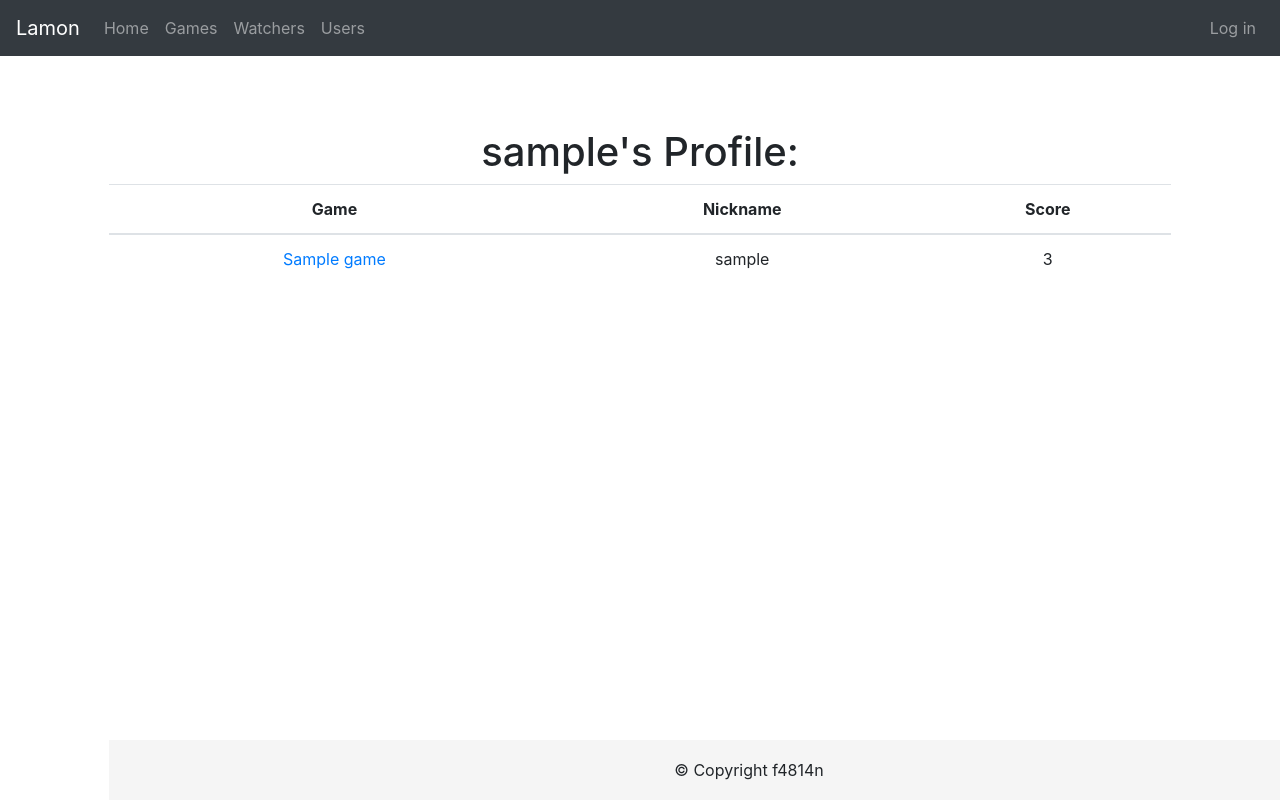
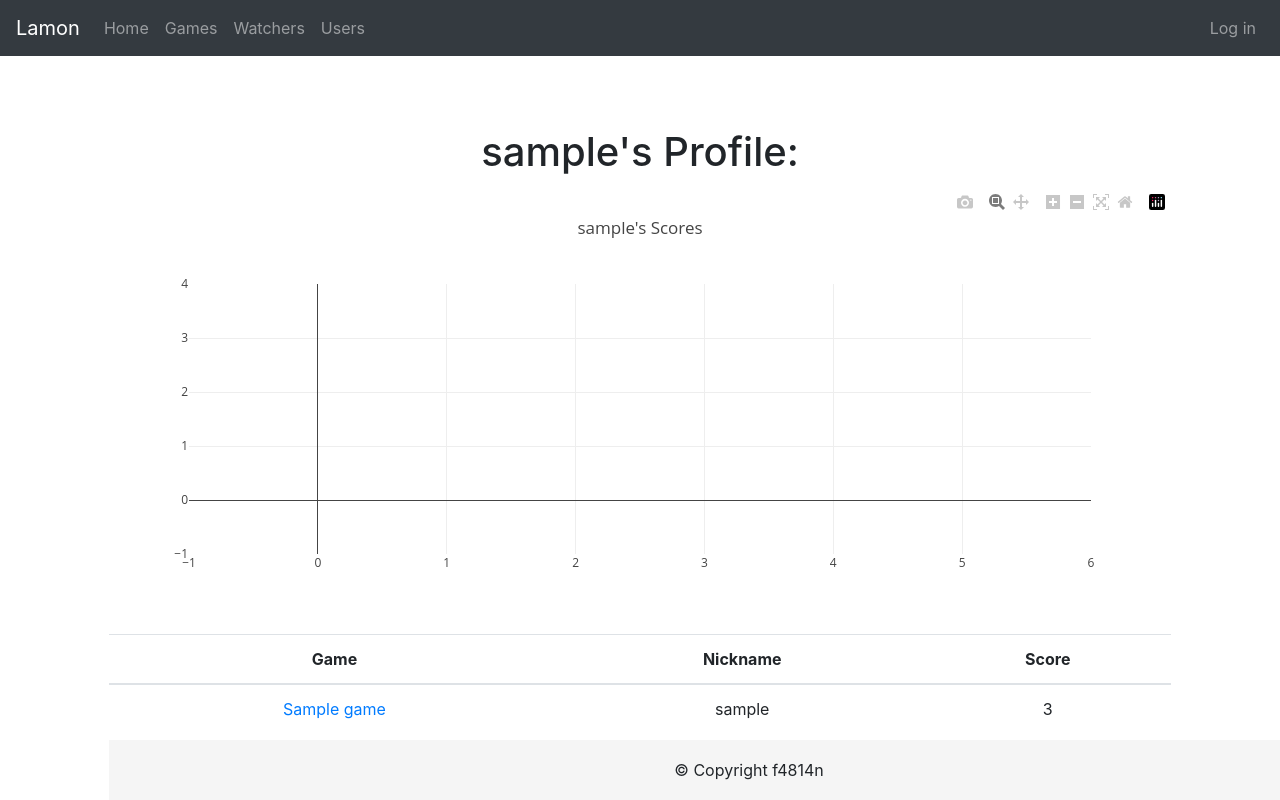
Before and after one commit to f4814/lamon, a Flask app: template lamon/templates/user/index_one.html in a window 1280 px wide; the page is wider, and only the part inside the window is pictured. Run offline with Flask 2, Linux system fonts and the light colour scheme; the template is opened without the code that fills it: values that come from a table or form of the project are taken from there, others are empty; tables that the repository leaves empty hold one stand-in row (values such as "Sample post"); parts of the project's set-up code (start-up, migrations or seed data) failed here and were passed over; some libraries are stand-ins or nearby versions.

Commit message:
(WIP) User score visualization

```diff
--- a/lamon/stats.py
+++ b/lamon/stats.py
@@ -1,6 +1,9 @@
 """ Collection of functions to retrieve statistics """
 from . import db
 from .models import User, Event, EventType
+
+from datetime import datetime
+
 
 def currently_playing(watcher_id=None, game_id=None):
     events = Event.query.\
@@ -8,6 +11,7 @@ def currently_playing(watcher_id=None, game_id=None):
         order_by(Event.time.asc()).all()
 
     return -2
+
 
 def number_of_players(watcher_id=None, game_id=None):
     query = User.query
@@ -20,7 +24,33 @@ def number_of_players(watcher_id=None, game_id=None):
 
     return len(list(query.all()))
 
-def score(game_id=None, user_id=None, timeline=False):
+
+def score(timeline=False, **kwargs):
+    if timeline:
+        return _score_timeline(**kwargs)
+    return _score(**kwargs)
+
+
+def _score_timeline(game_id=None, user_id=None):
+    if user_id is None:
+        raise ValueError('user_id is required')
+
+    events = Event.query.\
+        filter(Event.gameID == game_id).\
+        filter(Event.userID == user_id).\
+        filter(Event.type == EventType.USER_SCORE).all()
+
+    x = []
+    y = []
+
+    for event in events:
+        x.append(event.time.strftime('%Y-%m-%d %H:%M:%S'))
+        y.append(float(event.info))
+
+    return x, y
+
+
+def _score(game_id=None, user_id=None):
     return 3
 
 
--- a/lamon/templates/base.html
+++ b/lamon/templates/base.html
@@ -73,5 +73,6 @@
         <!-- Bootstrap core JavaScript -->
         <script src="https://code.jquery.com/jquery-3.2.1.slim.min.js" integrity="sha384-KJ3o2DKtIkvYIK3UENzmM7KCkRr/rE9/Qpg6aAZGJwFDMVNA/GpGFF93hXpG5KkN" crossorigin="anonymous"></script>
         <script src="{{ url_for('static', filename='bootstrap/js/bootstrap.min.js') }}"></script>
+        {% block scripts %}{% endblock %}
     </body>
 </html>
--- a/lamon/templates/user/index_one.html
+++ b/lamon/templates/user/index_one.html
@@ -1,7 +1,12 @@
 {% extends "base.html" %}
+
+{% block title %}{{ user.username }}'s Profile{% endblock %}
 
 {% block content %}
     <h1> {{ user.username }}'s Profile:</h1>
+
+    <div id="score-plot"></div>
+
     <table class="table">
         <thead>
             <tr>
@@ -25,3 +30,45 @@
         </tbody>
     </thead>
 {% endblock %}
+
+{% block scripts %}
+    <script src="https://cdn.plot.ly/plotly-1.2.0.min.js"></script>
+    <script>
+        var data = [];
+        var plot = {};
+
+        {% for nick in nicknames %}
+            plot = {
+                {% set s = stats_score(game_id=nick.game.id, user_id=user.id, timeline=True) %}
+                {% set x = s[0] %}
+                {% set y = s[1] %}
+                type: "scatter",
+                mode: "lines",
+                name: "{{ nick.game.name }}",
+                x: {{ x|tojson }},
+                y: {{ y|tojson }}
+            }
+
+            data.push(plot);
+        {% endfor %}
+
+        plot = {
+            {% set s = stats_score(user_id=user.id, timeline=True) %}
+            {% set x = s[0] %}
+            {% set y = s[1] %}
+            type: "scatter",
+            mode: "lines",
+            name: "complete",
+            x: {{ x|tojson }},
+            y: {{ y|tojson }}
+        }
+
+        data.push(plot);
+
+        var layout = {
+            title: "{{ user.username }}'s Scores"
+        };
+
+        Plotly.newPlot('score-plot', data, layout);
+    </script>
+{% endblock %}
```
